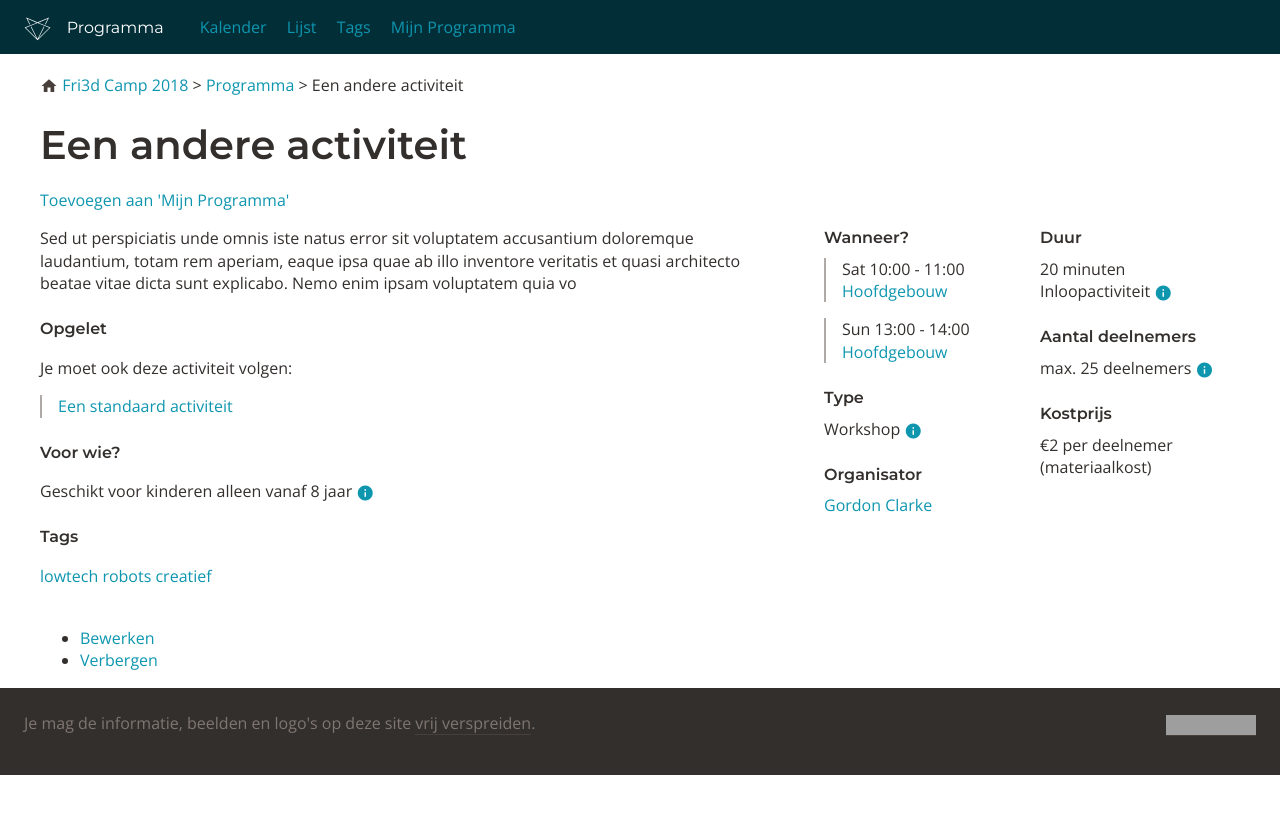
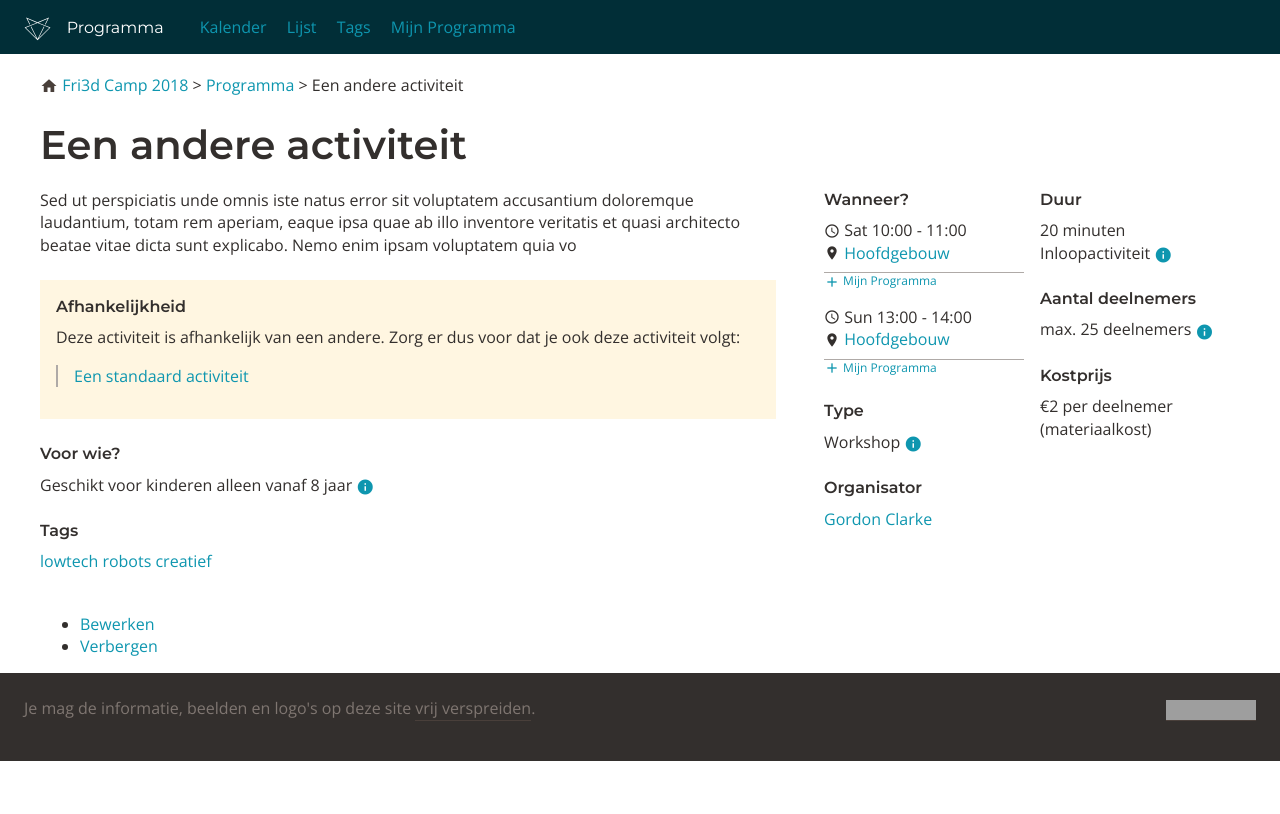
Before and after one commit to nobels/be.fri3d.program2018, a Jekyll site: the page built from _activities/01.html, in a window 1280 px wide. Shown: the top 814 px of the page. Built offline with Jekyll 4.4.1, drawn with Linux system fonts in a browser that asks for light colours; nearby versions of some CDN libraries; grey boxes are pictures that could not be loaded.

Commit message:
styling activity

```diff
--- a/_layouts/activity.html
+++ b/_layouts/activity.html
@@ -3,15 +3,14 @@
 <article class="contentnode activity">
     <header>
         <h1>{{ page.title }}</h1>
-        <p><a href="#">Toevoegen aan 'Mijn Programma'</a></p>
     </header>
     <section class="main">
         {{ content }}
         <footer class="activity-footer">
             {% if page.depends_on %}
-            <div class="footerblock">
-                <h2>Opgelet</h2>
-                <p>Je moet ook deze activiteit{% if page.depends_on.size > 1 %}en{% endif %} volgen:</p>
+            <div class="footerblock block-important">
+                <h2>Afhankelijkheid</h2>
+                <p>Deze activiteit is afhankelijk van {% if page.depends_on.size == 1 %}een{% endif %} andere. Zorg er dus voor dat je ook deze activiteit{% if page.depends_on.size > 1 %}en{% endif %} volgt:</p>
                 <ul class="activities-list">
                     {% for item in site.activities %}
                         {% for dep in page.depends_on %}
@@ -45,12 +44,13 @@
             <ol class="timeslots">
                 {% for slot in page.timeslots %}
                 <li>
-                    <time datetime="{{ slot.start }}">{{ slot.start | date: "%a %R" }}</time> - <time datetime="{{ slot.end }}">{{ slot.end | date: "%R" }}</time><br />
+                        <i class="material-icons">access_time</i> <time datetime="{{ slot.start }}">{{ slot.start | date: "%a %R" }}</time> - <time datetime="{{ slot.end }}">{{ slot.end | date: "%R" }}</time><br />
                     {% for item in site.locations %}
                         {% if item.name == slot.location %}
-                        <a href="{{site.baseurl}}/locations/{{ slot.location }}.html">{{ item.title }}</a>
+                        <i class="material-icons">place</i> <a href="{{site.baseurl}}/locations/{{ slot.location }}.html">{{ item.title }}</a>
                         {% endif %}
                     {% endfor %}
+                    <p class="metalinks"><a href="#"><i class="material-icons">add</i> Mijn Programma</a></p>
                 </li>
                 {% endfor %}
             </ol>
--- a/css/style.css
+++ b/css/style.css
@@ -1928,6 +1928,13 @@ a.button:hover {
 .activity-footer .footerblock {
   margin-bottom: 24px;
 }
+.block-important {
+  background-color: #fff6e1;
+  padding: 16px;
+}
+.block-important h2 {
+  margin-top: 0;
+}
 .timeslots {
   list-style: none;
   padding: 0;
@@ -1938,8 +1945,10 @@ a.button:hover {
   padding: 0;
   margin: 0;
   margin-bottom: 16px;
-  padding-left: 16px;
-  border-left: 2px solid #AFAAA7;
+}
+.timeslots li > .material-icons {
+  font-size: 16px;
+  padding-bottom: 3px;
 }
 .tooltip .material-icons {
   font-size: 18px;
@@ -1953,9 +1962,17 @@ a.button:hover {
   padding: 8px;
   width: 250px;
 }
-.contentnode .main h2 {
+.contentnode .main > h2 {
   margin-top: 24px;
   margin-bottom: 16px;
+}
+.metalinks {
+  font-size: 12px;
+  margin-top: 8px;
+  border-top: 1px solid #AFAAA7;
+}
+.metalinks .material-icons {
+  font-size: 16px;
 }
 .programma .search {
   padding: 8px;
```
Also changed, not shown: _less/includes/contentnode.less (+25 -3 lines).
